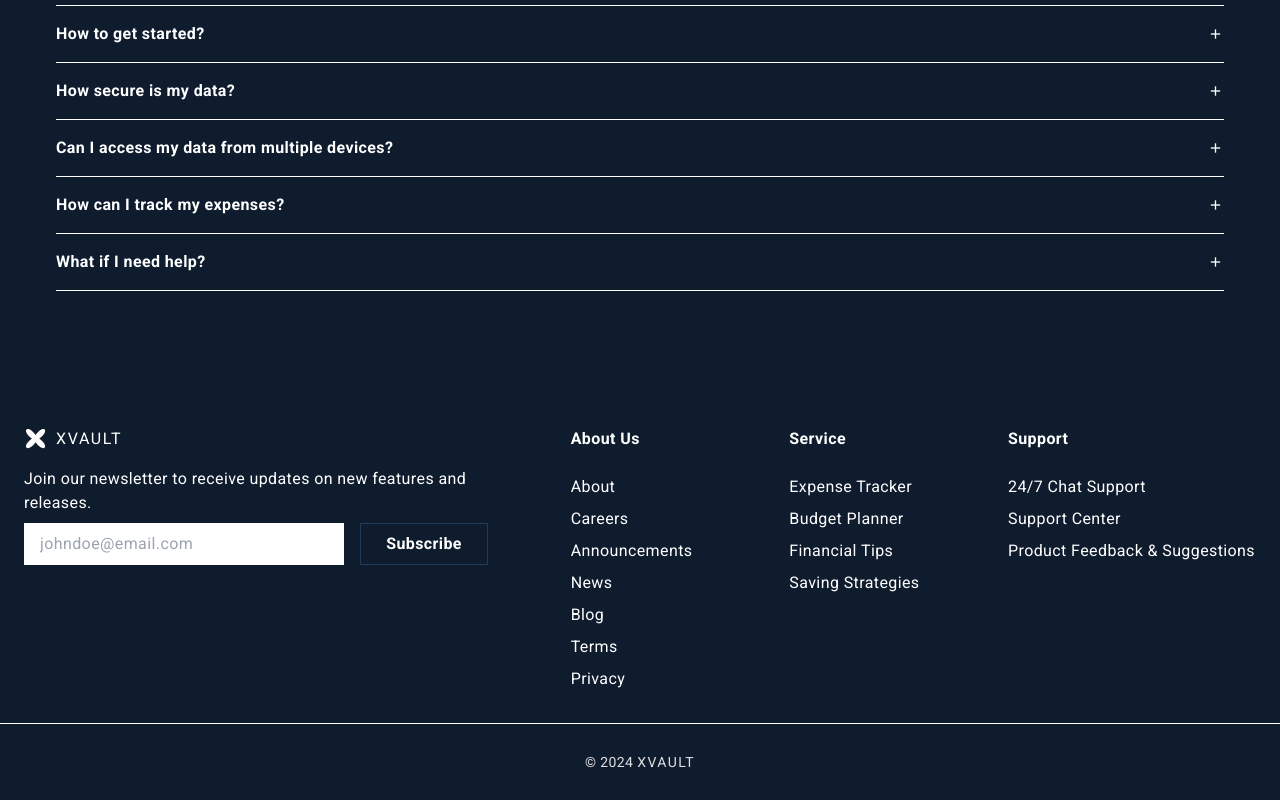
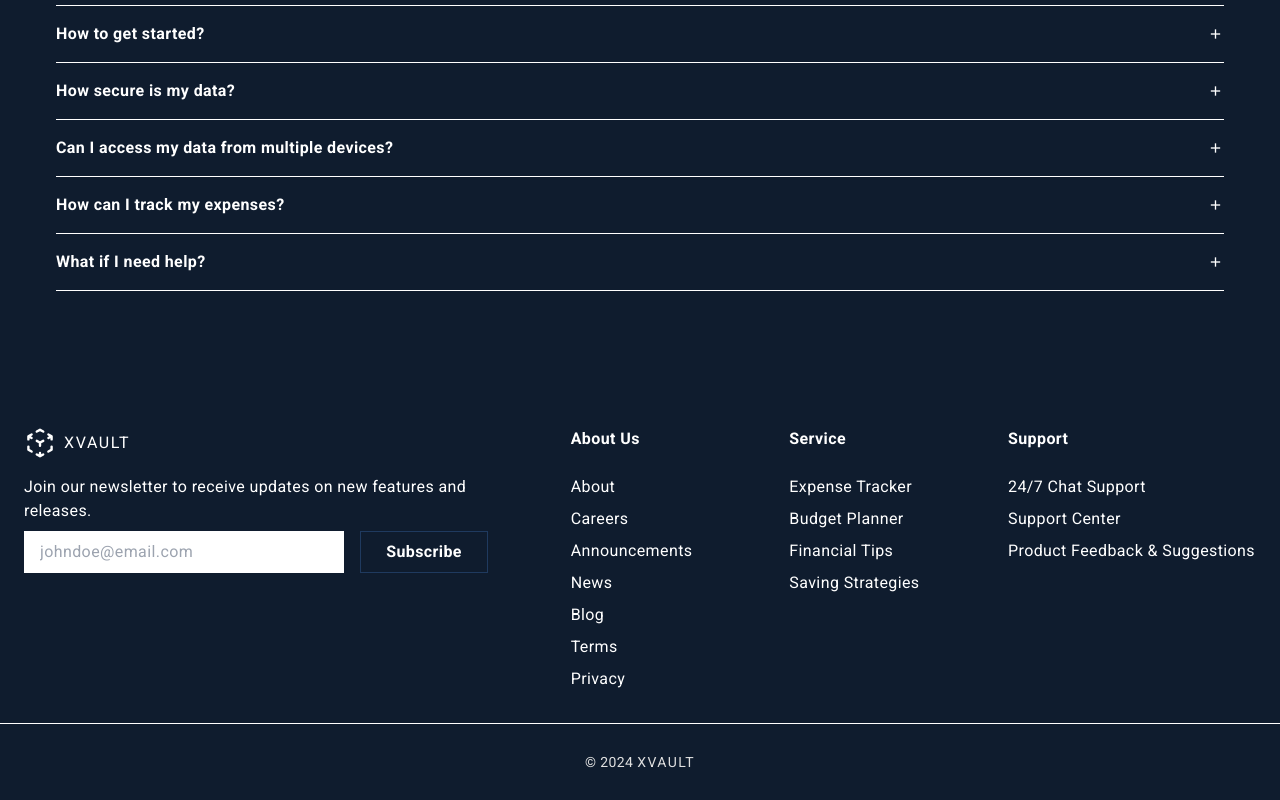
Before and after one commit to jasonhew98/xvault-web, a Vue app: page / in a window 1280 px wide. Shown: the part 1127-1927 px from the top of the page. Built offline with nearby package versions, Linux system fonts and the light colour scheme; no server answers.

Commit message:
Update code

```diff
--- a/src/features/Web/@components/XWebFooter.vue
+++ b/src/features/Web/@components/XWebFooter.vue
@@ -4,8 +4,8 @@
             <div  class="container md:pb-4 mx-auto pt-14 px-6">
                 <div class="grid md:grid-cols-12 grid-cols-1 md:gap-x-20 md:gap-y-16">
                     <div class="xl:col-span-5 md:col-span-6 col-span-12 pb-4">
-                        <div class="-m-2 flex items-center">
-                            <div class="w-10 h-10 icon icon-logo"></div><span class="tracking-widest">XVAULT</span>
+                        <div class="flex items-center gap-2">
+                            <div class="w-8 h-8 icon icon-box-logo"></div><span class="tracking-widest">XVAULT</span>
                         </div>
                         <p class="mt-4">Join our newsletter to receive updates on new features and releases.</p>
                         <form class="flex md:flex-row flex-col gap-4 py-2" action="">
--- a/src/styles.scss
+++ b/src/styles.scss
@@ -72,11 +72,6 @@ img {
 
 .landing-image {
     background-image: url("@/assets/expense-track.svg");
-}
-
-.icon-logo {
-    -webkit-mask-image: url("@/assets/x-logo.svg");
-    mask-image: url("@/assets/x-logo.svg");
 }
 
 .icon-box-logo {
```
Also changed, not shown: src/assets/x-logo.svg (deleted).
